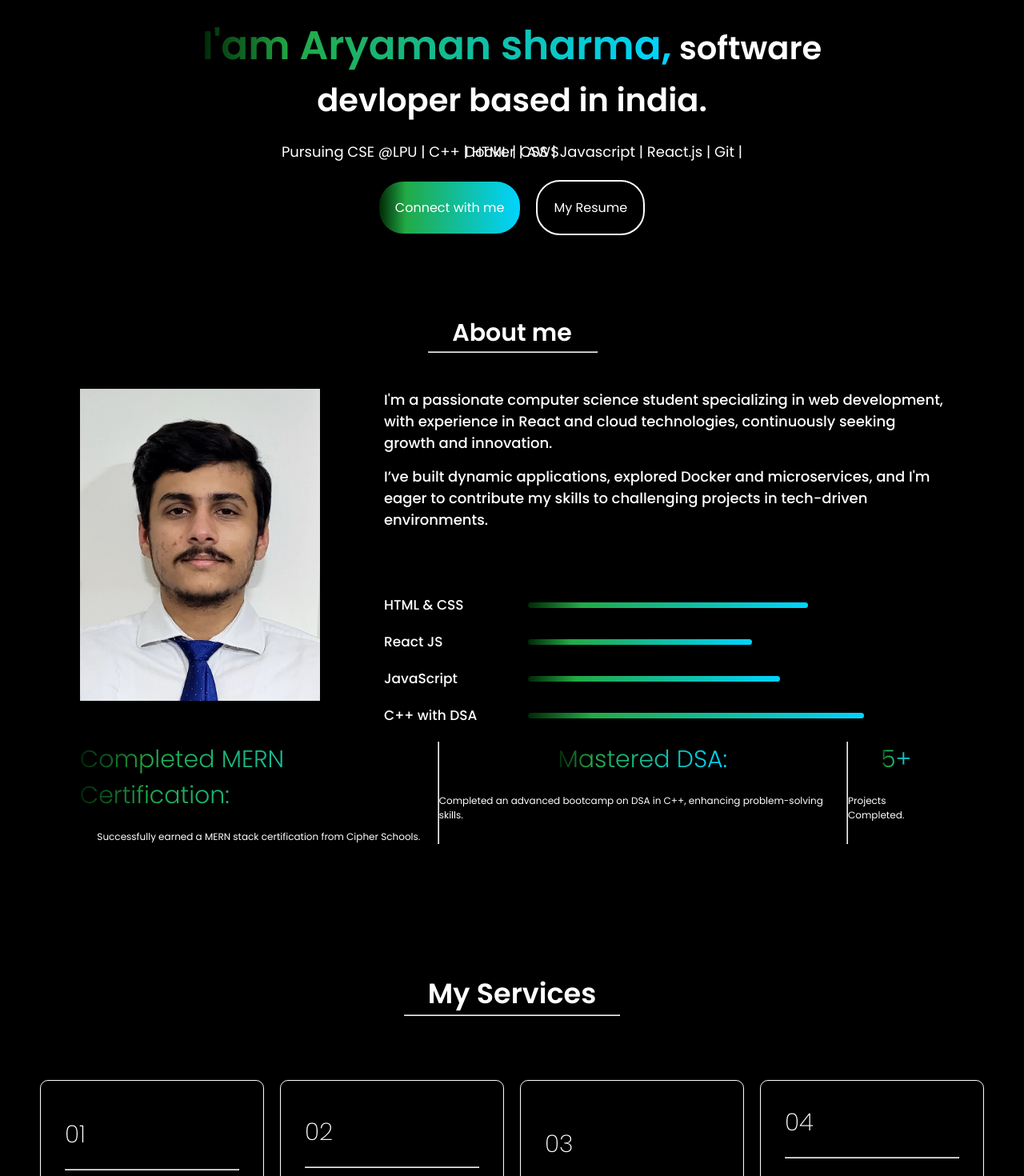
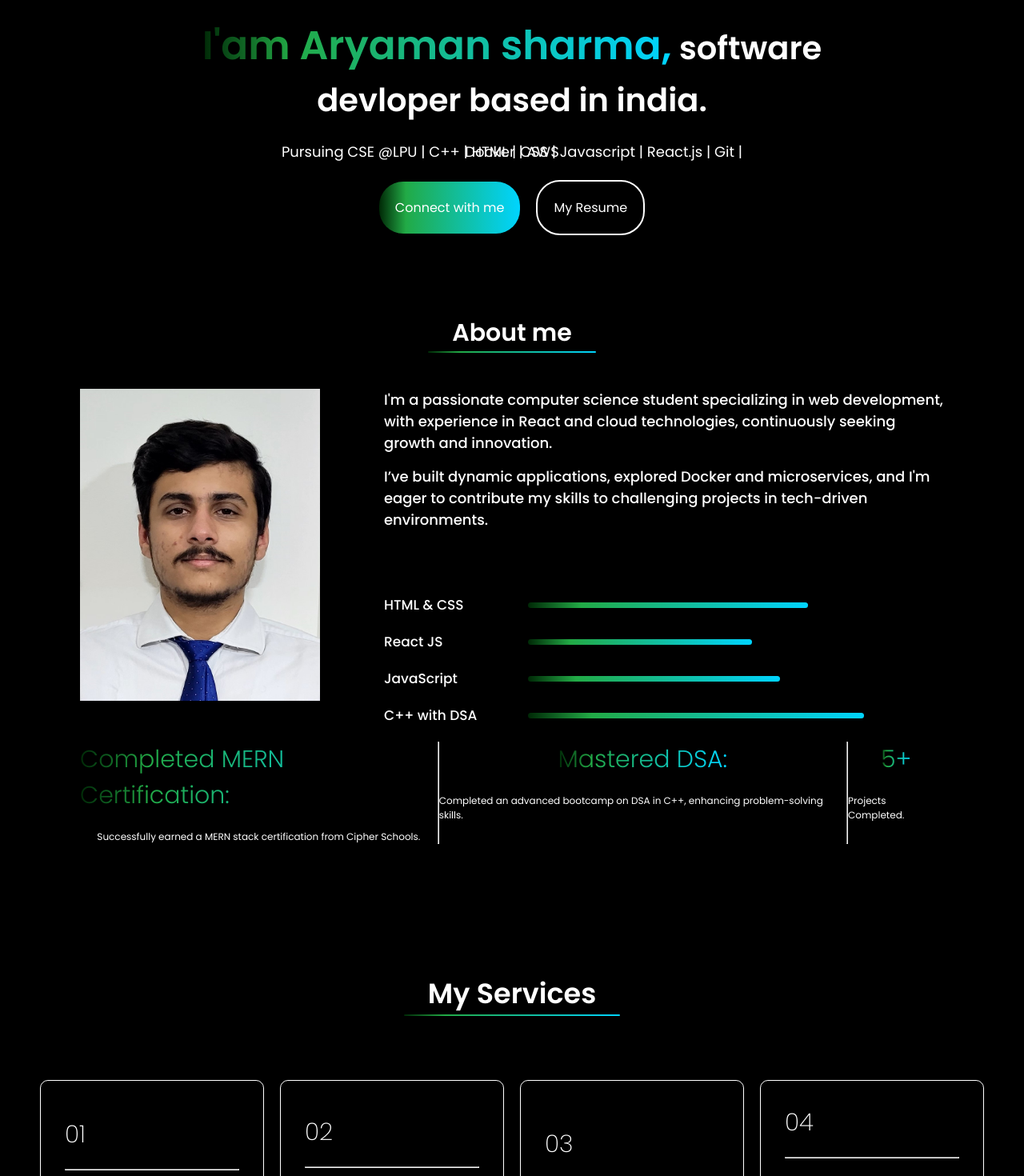
Before and after one commit to Aryaman200314/Aryaman_portfolio, a React (Create React App) app: page / in a window 1280 px wide. Shown: the part 369-1839 px from the top of the page at 80% size. Built offline with nearby package versions, Linux system fonts and the light colour scheme.

Commit message:
Beautify

```diff
--- a/src/Components/About/About.css
+++ b/src/Components/About/About.css
@@ -58,6 +58,14 @@
     border-radius: 50px;
     background: linear-gradient(90deg, rgba(0, 73, 11, 0.558) 0%, rgba(34,170,70,1) 19%, rgba(0,212,255,1) 100%);
 }
+.about-title-hr{
+        outline: none;
+        border: none;
+        width: 100%;
+        height: 2px;
+        border-radius: 50px;
+        background: linear-gradient(90deg, rgba(0, 73, 11, 0.558) 0%, rgba(34,170,70,1) 19%, rgba(0,212,255,1) 100%);
+}
 .about-skill:hover{
     transform: scale(1.05);
     transition: 0.3s;
--- a/src/Components/About/About.js
+++ b/src/Components/About/About.js
@@ -7,7 +7,7 @@ function About() {
         <div className='about'>
             <div className='about-title'>
                 <h1>About me</h1>
-                <hr style={{ width: "100%" }} />
+                <hr className='about-title-hr' style={{ width: "100%" }} />
                 <img src='' alt='' />
             </div>
             <div className='about-section'>
--- a/src/Components/Navbar/Navbar.css
+++ b/src/Components/Navbar/Navbar.css
@@ -1,6 +1,8 @@
 .navbar{
     display: flex;
+    /* position: fixed; */
     align-items: center;
+    /* overflow: hidden; */
     justify-content: space-between;
     margin:2px 59px;
 }
--- a/src/Components/Services/Services.css
+++ b/src/Components/Services/Services.css
@@ -15,6 +15,14 @@
     padding: 0px 30px;
     font-size: 35px;
     font-weight: 600;
+}
+.services-title-hr{
+    outline: none;
+    border: none;
+    width: 100%;
+    height: 2px;
+    border-radius: 50px;
+    background: linear-gradient(90deg, rgba(0, 73, 11, 0.558) 0%, rgba(34,170,70,1) 19%, rgba(0,212,255,1) 100%);
 }
 .services-format{
     display: flex;
--- a/src/Components/Services/Services.js
+++ b/src/Components/Services/Services.js
@@ -7,7 +7,7 @@ function Services() {
     <div className='services'>
         <div className='services-title'>
             <h1>My Services</h1>
-            <hr/>
+            <hr className='services-title-hr'/>
         </div>
         <div className='services-container'>
             {Services_Data.map((service, index) => {
```
